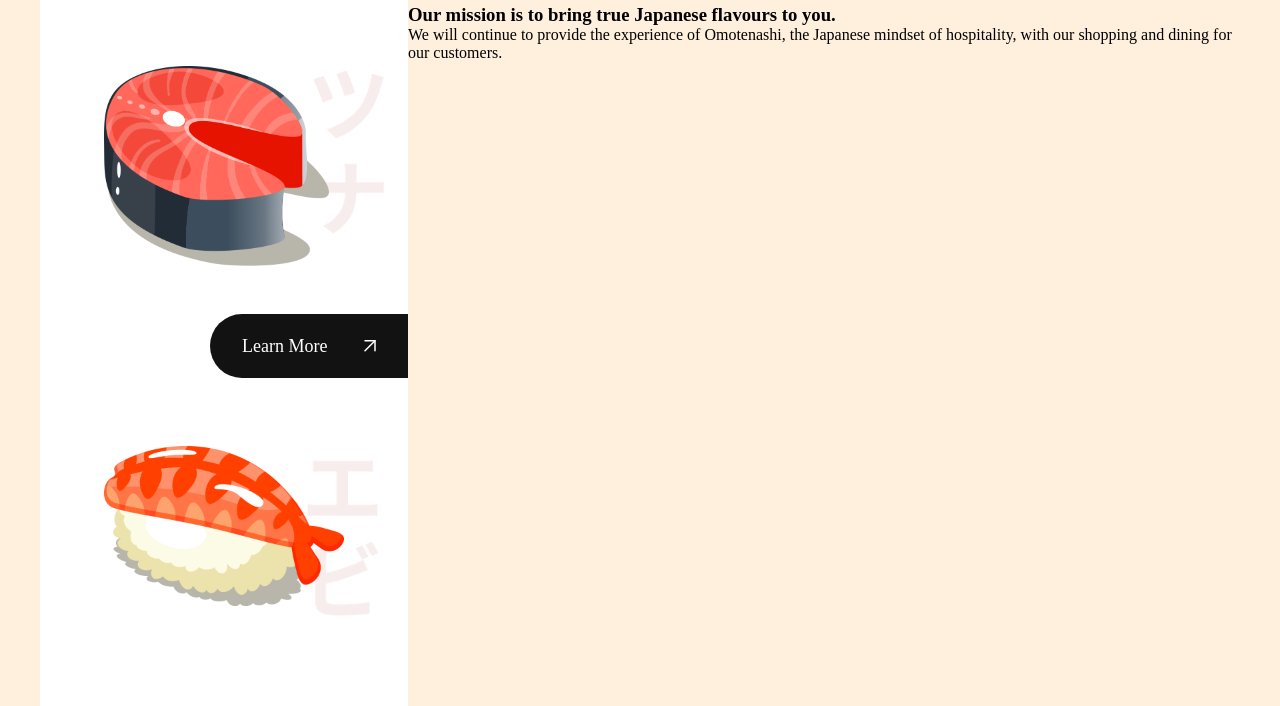
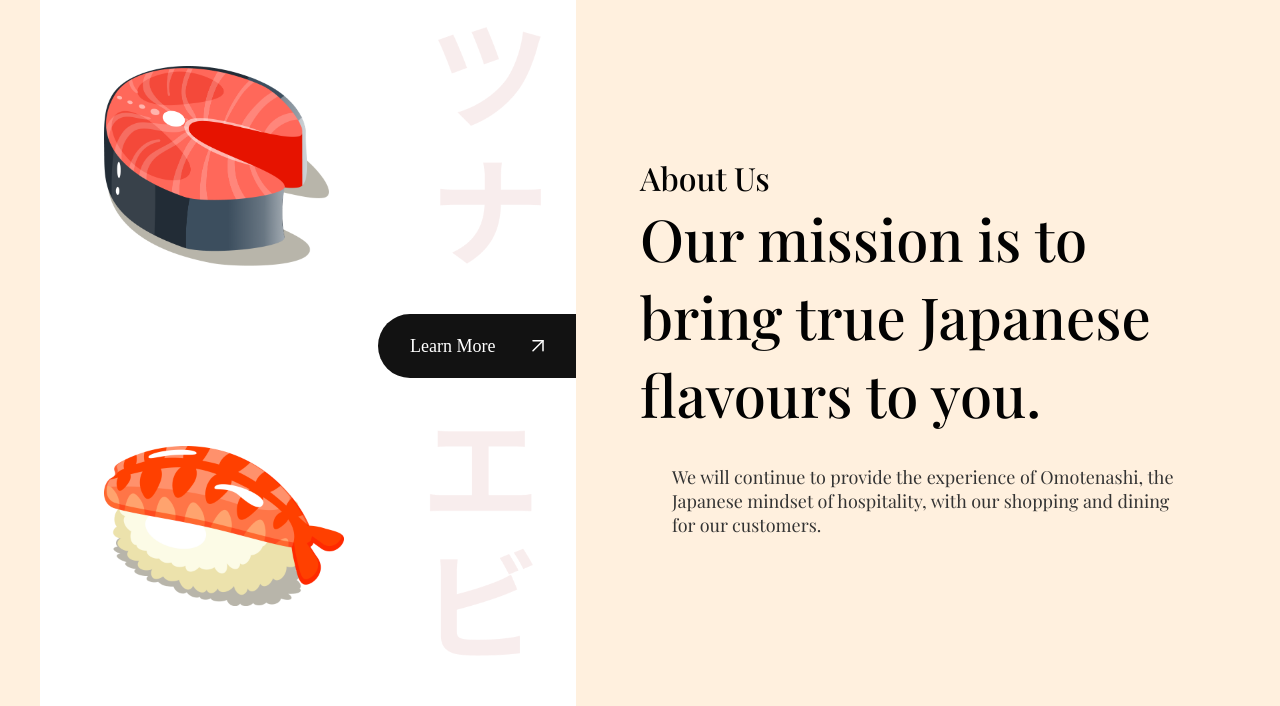
Before and after one commit to KAUSAR-BD/Ninja-Rolls, a website built with Vite: page index.html in a window 1280 px wide. Shown: the part 868-1574 px from the top of the page. Built offline with nearby package versions, Linux system fonts and the light colour scheme.

Commit message:
added more css in about us section

```diff
--- a/css/sections/about.css
+++ b/css/sections/about.css
@@ -44,7 +44,7 @@
   height: 160px;
 }
 
-.about-us__button{
+.about-us__button {
   position: absolute;
   right: 0;
 
@@ -65,7 +65,37 @@
   cursor: pointer;
 }
 
-.about-us__button img{
+.about-us__button img {
   object-fit: contain;
   margin-left: 32px;
 }
+
+.about-us__content {
+  padding: 64px;
+
+  flex: 1;
+  display: flex;
+  justify-content: center;
+  flex-direction: column;
+}
+
+.sushi__subtitle {
+  font-size: 32px;
+  font-weight: 500;
+  font-family: var(--playfair-display);
+  color: var(--black-200);
+}
+.sushi__title {
+  font-size: 58px;
+  font-weight: 500;
+  font-family: var(--playfair-display);
+  color: var(--black-200);
+}
+
+.sushi__description {
+  margin: 32px 0 0 32px;
+  font-family: var(--playfair-display);
+  color: var(--black-300);
+  font-size: 18px;
+  font-weight: 400;
+}
```
Lines whose indentation alone changed are shown as unchanged.
